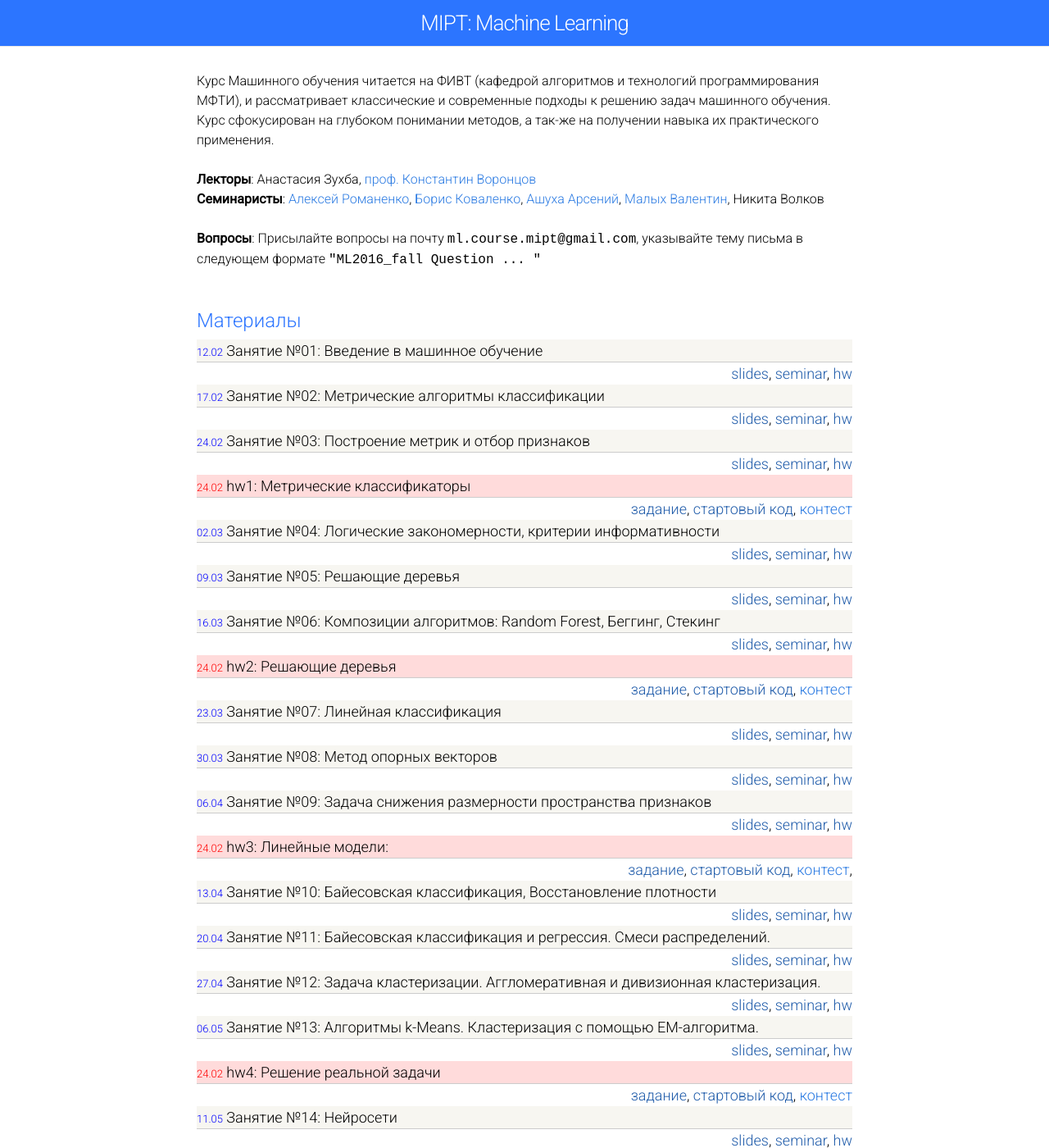
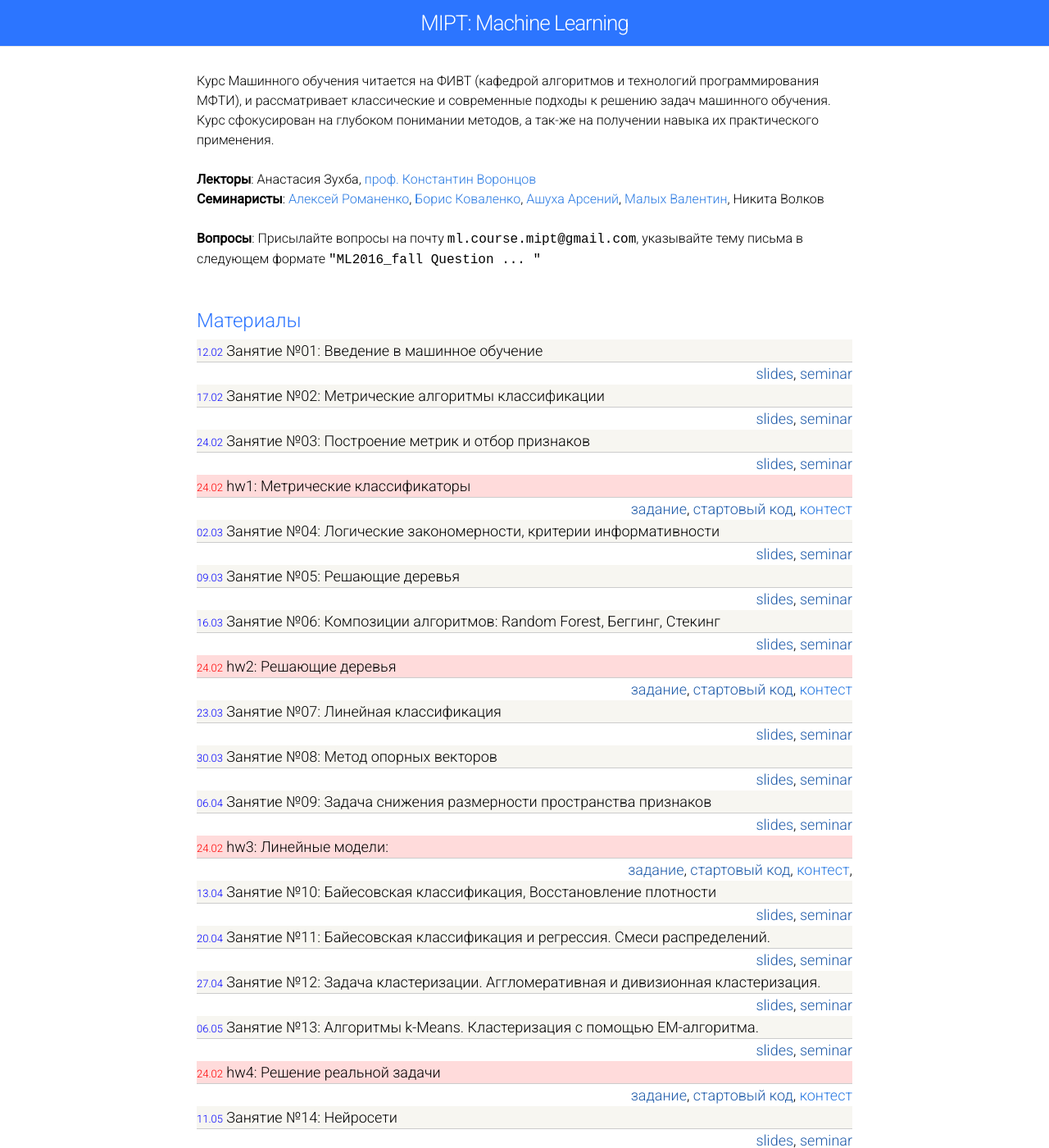
Before and after one commit to ml-mipt/old-ml-mipt.github.io, a Jekyll site: the page built from 2016part1.html, in a window 1280 px wide and 1400 px high. Shown: the whole window at 82% size. Built offline with Jekyll 4.4.1, drawn with Linux system fonts in a browser that asks for light colours.

```diff
--- a/2016part1.html
+++ b/2016part1.html
@@ -28,8 +28,7 @@ layout: default
     </div>
     <div style="text-align: right">
         <a href="">slides</a>,
-        <a href="">seminar</a>,
-        <a href="">hw</a>
+        <a href="">seminar</a>
     </div>
 
     <div class="materials-item">
@@ -37,8 +36,7 @@ layout: default
     </div>
     <div style="text-align: right">
         <a href="">slides</a>,
-        <a href="">seminar</a>,
-        <a href="">hw</a>
+        <a href="">seminar</a>
     </div>
 
     <div class="materials-item">
@@ -46,8 +44,7 @@ layout: default
     </div>
     <div style="text-align: right">
         <a href="">slides</a>,
-        <a href="">seminar</a>,
-        <a href="">hw</a>
+        <a href="">seminar</a>
     </div>
 
 
@@ -65,8 +62,7 @@ layout: default
     </div>
     <div style="text-align: right">
         <a href="">slides</a>,
-        <a href="">seminar</a>,
-        <a href="">hw</a>
+        <a href="">seminar</a>
     </div>
 
     <div class="materials-item">
@@ -74,8 +70,7 @@ layout: default
     </div>
     <div style="text-align: right">
         <a href="">slides</a>,
-        <a href="">seminar</a>,
-        <a href="">hw</a>
+        <a href="">seminar</a>
     </div>
 
     <div class="materials-item">
@@ -83,8 +78,7 @@ layout: default
     </div>
     <div style="text-align: right">
         <a href="">slides</a>,
-        <a href="">seminar</a>,
-        <a href="">hw</a>
+        <a href="">seminar</a>
     </div>
 
     <div class="hw-item">
@@ -101,8 +95,7 @@ layout: default
     </div>
     <div style="text-align: right">
         <a href="">slides</a>,
-        <a href="">seminar</a>,
-        <a href="">hw</a>
+        <a href="">seminar</a>
     </div>
 
     <div class="materials-item">
@@ -110,8 +103,7 @@ layout: default
     </div>
     <div style="text-align: right">
         <a href="">slides</a>,
-        <a href="">seminar</a>,
-        <a href="">hw</a>
+        <a href="">seminar</a>
     </div>
 
     <div class="materials-item">
@@ -119,8 +111,7 @@ layout: default
     </div>
     <div style="text-align: right">
         <a href="">slides</a>,
-        <a href="">seminar</a>,
-        <a href="">hw</a>
+        <a href="">seminar</a>
     </div>
 
     <div class="hw-item">
@@ -137,8 +128,7 @@ layout: default
     </div>
     <div style="text-align: right">
         <a href="">slides</a>,
-        <a href="">seminar</a>,
-        <a href="">hw</a>
+        <a href="">seminar</a>
     </div>
 
     <div class="materials-item">
@@ -146,8 +136,7 @@ layout: default
     </div>
     <div style="text-align: right">
         <a href="">slides</a>,
-        <a href="">seminar</a>,
-        <a href="">hw</a>
+        <a href="">seminar</a>
     </div>
 
     <div class="materials-item">
@@ -155,8 +144,7 @@ layout: default
     </div>
     <div style="text-align: right">
         <a href="">slides</a>,
-        <a href="">seminar</a>,
-        <a href="">hw</a>
+        <a href="">seminar</a>
     </div>
 
     <div class="materials-item">
@@ -164,8 +152,7 @@ layout: default
     </div>
     <div style="text-align: right">
         <a href="">slides</a>,
-        <a href="">seminar</a>,
-        <a href="">hw</a>
+        <a href="">seminar</a>
     </div>
 
     <div class="hw-item">
@@ -182,8 +169,7 @@ layout: default
     </div>
     <div style="text-align: right">
         <a href="">slides</a>,
-        <a href="">seminar</a>,
-        <a href="">hw</a>
+        <a href="">seminar</a>
     </div>
 
     <div class="materials-item">
@@ -191,8 +177,7 @@ layout: default
     </div>
     <div style="text-align: right">
         <a href="">slides</a>,
-        <a href="">seminar</a>,
-        <a href="">hw</a>
+        <a href="">seminar</a>
     </div>
   </div>
 </div>
```
Also changed, not shown: 2016_part1.html (deleted, +0 -29 lines).
